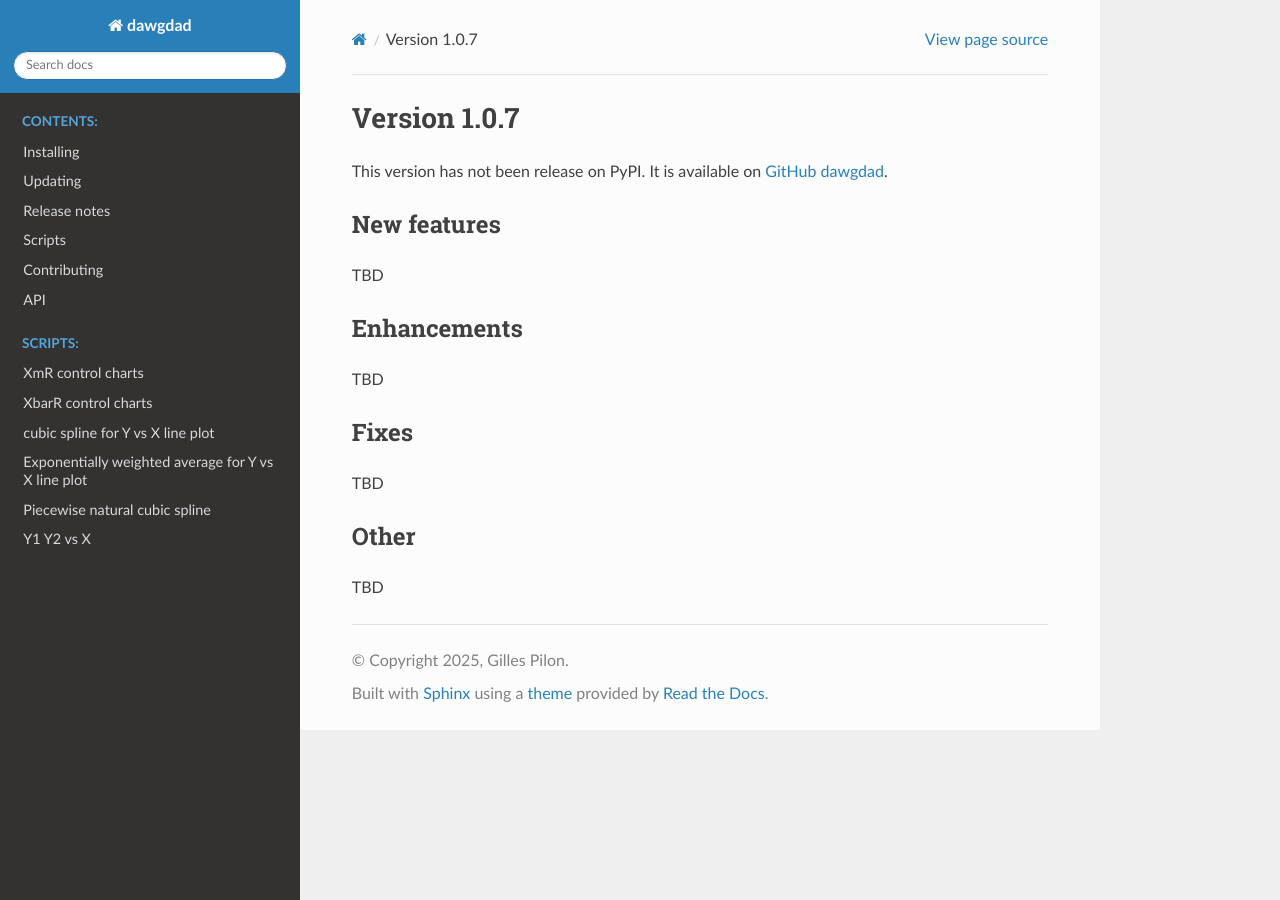
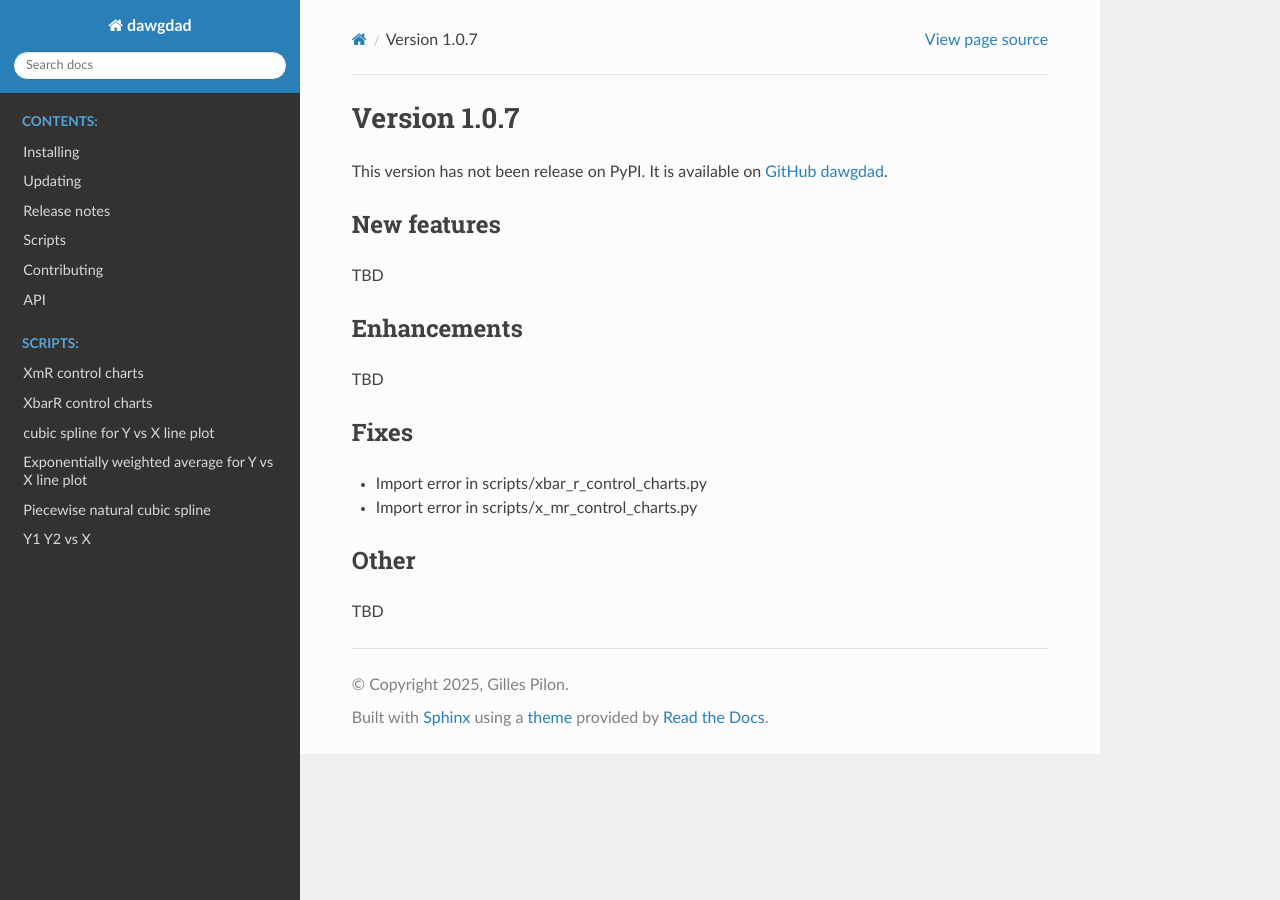
Before and after one commit to gillespilon/dawgdad, a Sphinx documentation site: the page built from docs/source/release_notes/version_107.rst, in a window 1280 px wide. Built offline with Sphinx 7.4.7 and the Read the Docs theme 3.1.0, drawn with Linux system fonts in a browser that asks for light colours.

Commit message:
Add two items for import error in scripts

```diff
--- a/docs/source/release_notes/version_107.rst
+++ b/docs/source/release_notes/version_107.rst
@@ -16,7 +16,8 @@ TBD
 Fixes
 -----
 
-TBD
+- Import error in scripts/xbar_r_control_charts.py
+- Import error in scripts/x_mr_control_charts.py
 
 Other
 -----
```
